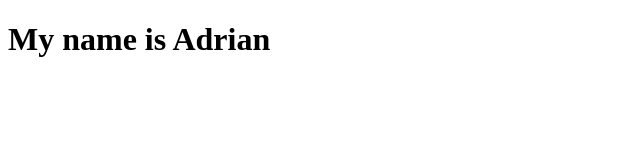
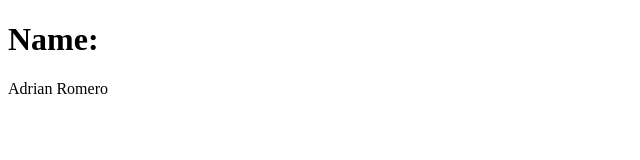
Before and after one commit to Adro1286/Adro1286.github.io, a plain HTML site: page index.html in a window 1280 px wide. Shown: the whole page, without its empty margins (0-640 px from the left). Drawn offline with Linux system fonts and the light colour scheme.

Commit message:
index.html

```diff
--- a/index.html
+++ b/index.html
@@ -3,9 +3,11 @@
 <head>
     <meta charset = "UTF-8">
     <meta name = "viewport" content = "width = device width, initial-scale = 1.0">
-    <title>Document</title>
+    <title>Adrian's Website</title>
+    <link rel = "icon" href = "favicon.png">
 </head>
 <body>
-    <h1>My name is Adrian</h1>
+    <h1>Name: </h1>
+    <p>Adrian Romero</p>
 </body>
 </html>
```
